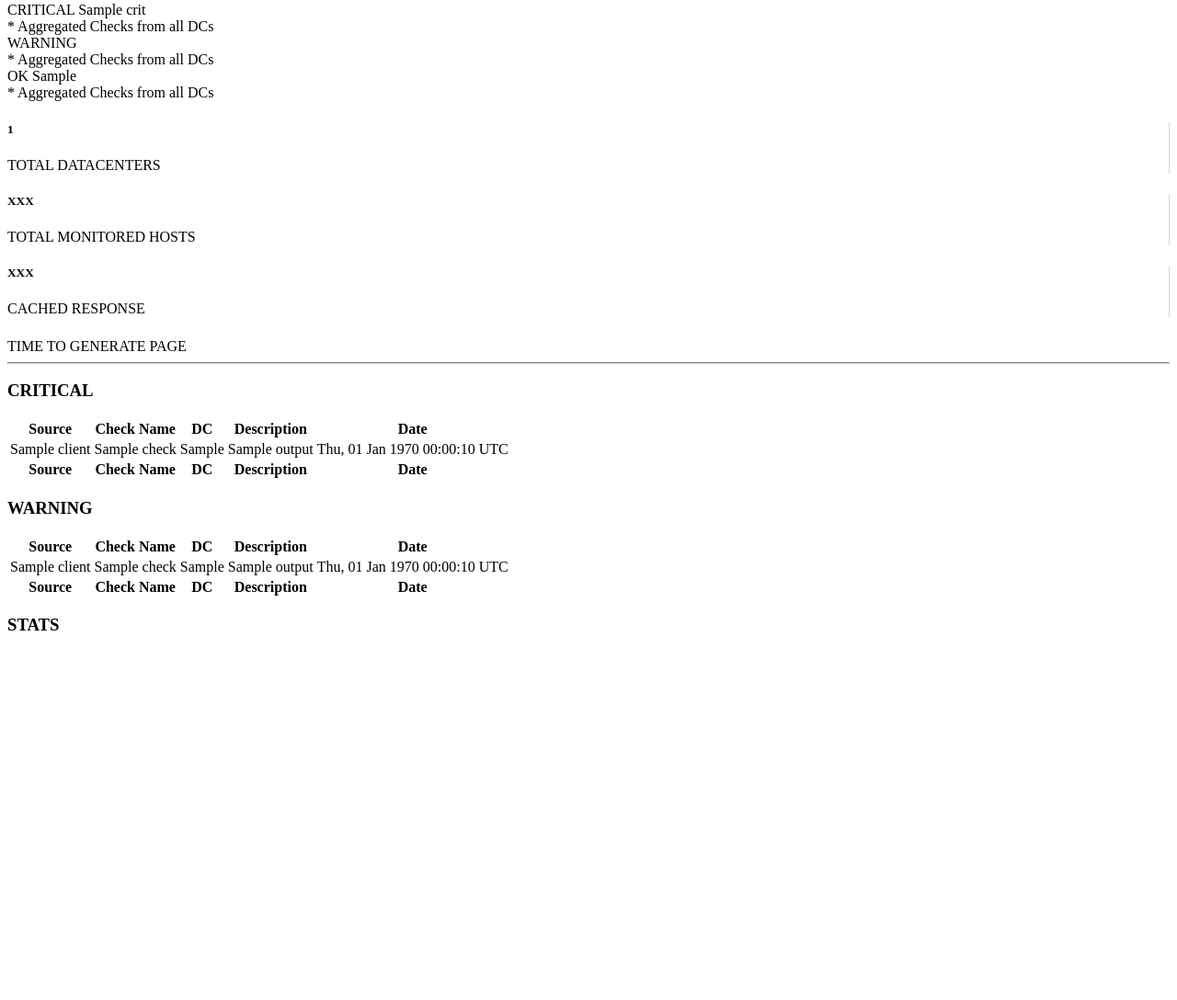
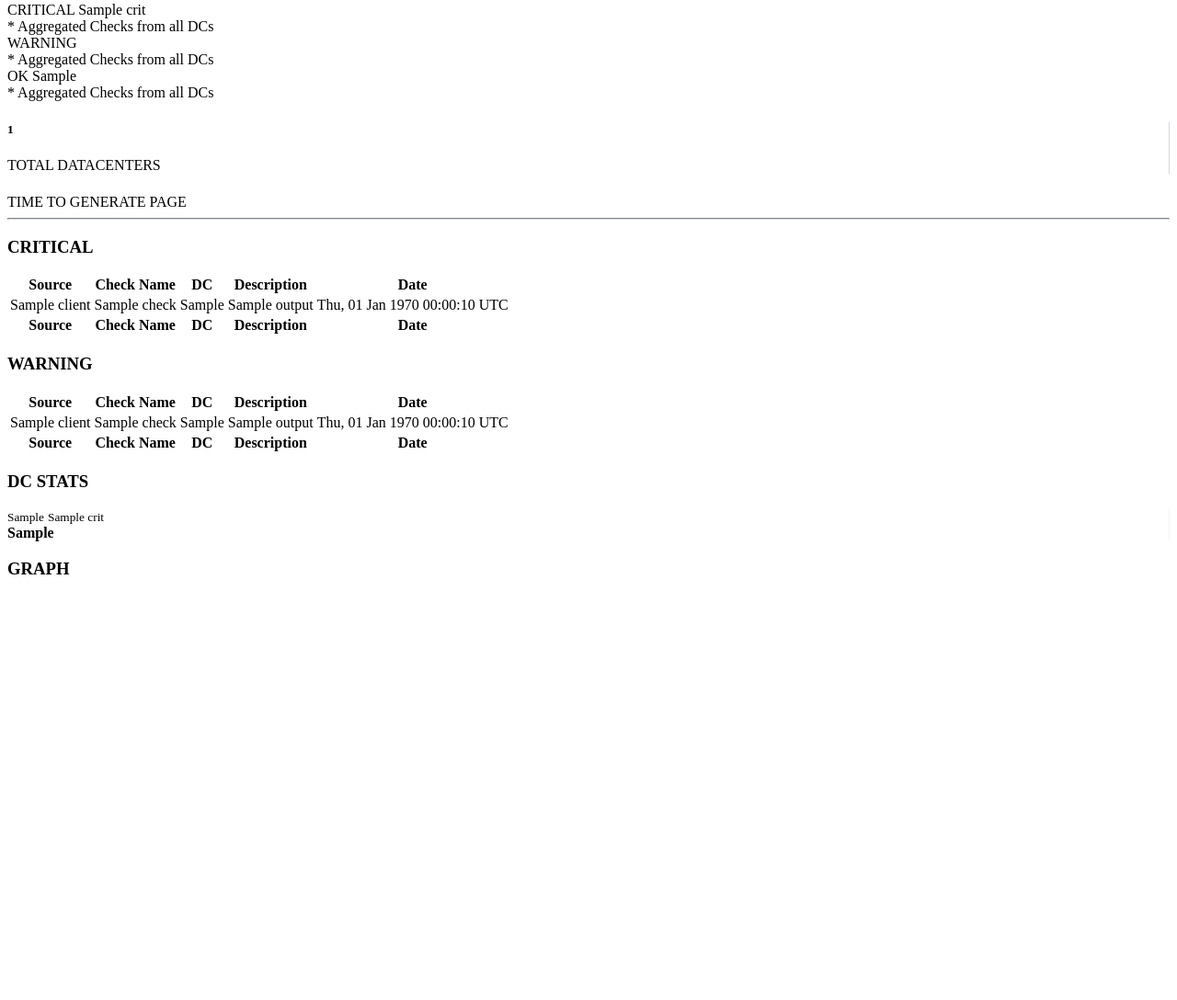
Before and after one commit to arturoera/sensu_aggr, a Django app: template sensu_aggr_app/templates/index.html in a window 1280 px wide. Shown: the part 172-1260 px from the top of the page at 92% size. After the commit the page ends 797 px from the top, so only its background shows below. Run offline with Django 3.2, Linux system fonts and the light colour scheme; the template is opened without the code that fills it: most values are stand-ins (such as "Sample title", 1, 10 or a date in 2020); some libraries are stand-ins or nearby versions.

Commit message:
added more dc stats

```diff
--- a/sensu_aggr_app/templates/index.html
+++ b/sensu_aggr_app/templates/index.html
@@ -86,7 +86,7 @@
 
 
 <div class="row">
-  <div class="col-sm-4 col-xs-6">
+  <div class="col-sm-4 col-sm-offset-4">
     <div class="description-block border-right">
 
     </div><!-- /.description-block -->
@@ -97,23 +97,24 @@
       <span class="description-text"><i class="fa fa-database"></i> TOTAL DATACENTERS</span>
     </div><!-- /.description-block -->
   </div><!-- /.col -->
+  <!--
   <div class="col-sm-2 col-xs-6">
     <div class="description-block border-right">
       <h5 class="description-header text-green">XXX</h5>
       <span class="description-text"><i class="fa fa-server"></i> TOTAL MONITORED HOSTS</span>
-    </div><!-- /.description-block -->
-  </div><!-- /.col -->
+    </div>
+  </div>
   <div class="col-sm-2 col-xs-6">
     <div class="description-block border-right">
       <h5 class="description-header text-green">XXX</h5>
       <span class="description-text"><i class="fa fa-flash"></i> CACHED RESPONSE</span>
-    </div><!-- /.description-block -->
-  </div><!-- /.col -->
+    </div>
+</div> -->
+
+
   <div class="col-sm-2 col-xs-6">
     <div class="description-block">
         <h5 class="description-header text-green"><!-- STATS: Total: %(total_time).2fs Python: %(python_time).2fs ENDSTATS --></h5>
-
-
       <span class="description-text"><i class="fa fa-clock-o"></i> TIME TO GENERATE PAGE</span>
     </div><!-- /.description-block -->
   </div>
@@ -208,7 +209,31 @@
     <div class="col-xs-4">
         <div class="box box-primary">
           <div class="box-header">
-            <h3 class="box-title">STATS</h3>
+            <h3 class="box-title">DC STATS</h3>
+          </div><!-- /.box-header -->
+          <div class="box-body">
+
+            {% for dc in data.dc_stats %}
+                {% if forloop.counter|divisibleby:"3" or forloop.first %}<div class="row">{% endif %}
+                    <div class="col-xs-4 text-center" style="border-right: 1px solid #f4f4f4">
+                      <small class="label label-success"><i class="fa fa-thumbs-o-up"></i> {{ dc.ok }}</small>
+                      <small class="label label-danger"><i class="fa fa-fire"></i> {{ dc.crit }}</small>
+                      <small class="label label-warning"><i class="fa fa-warning"></i> {{ dc.warn }}</small>
+                      <div class="knob-label"><b> {{ dc.dc }}</b></div>
+                    </div><!-- ./col -->
+
+                {% if forloop.counter|divisibleby:"3" or forloop.last %}
+                    </div> <!--end row-->
+                {% endif %}
+            {% endfor %}
+
+
+          </div><!-- /.box-body -->
+        </div><!-- /.box -->
+
+        <div class="box box-primary">
+          <div class="box-header">
+            <h3 class="box-title">GRAPH</h3>
           </div><!-- /.box-header -->
           <div class="box-body">
             <div id="mainb" style="height:370px;"></div>
```
